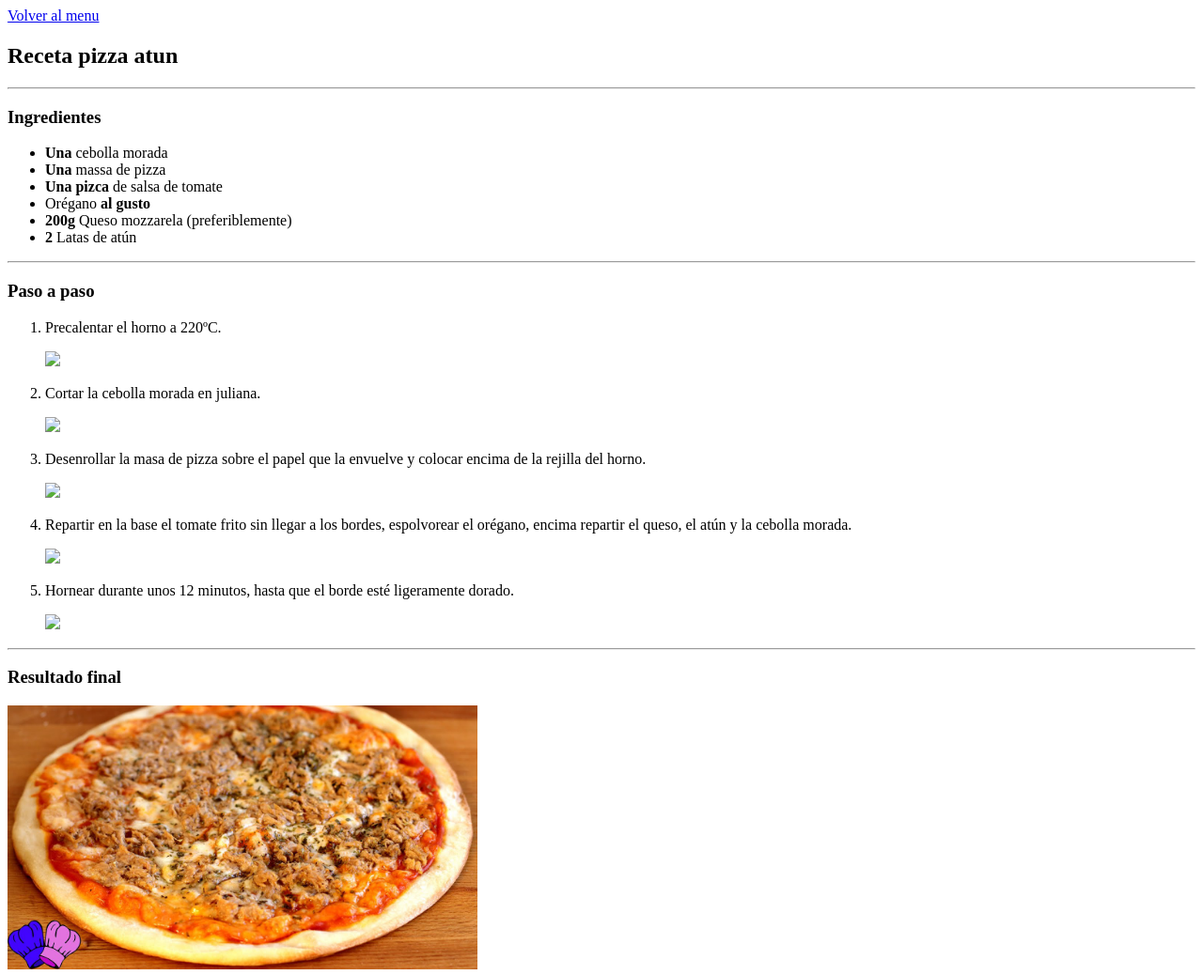
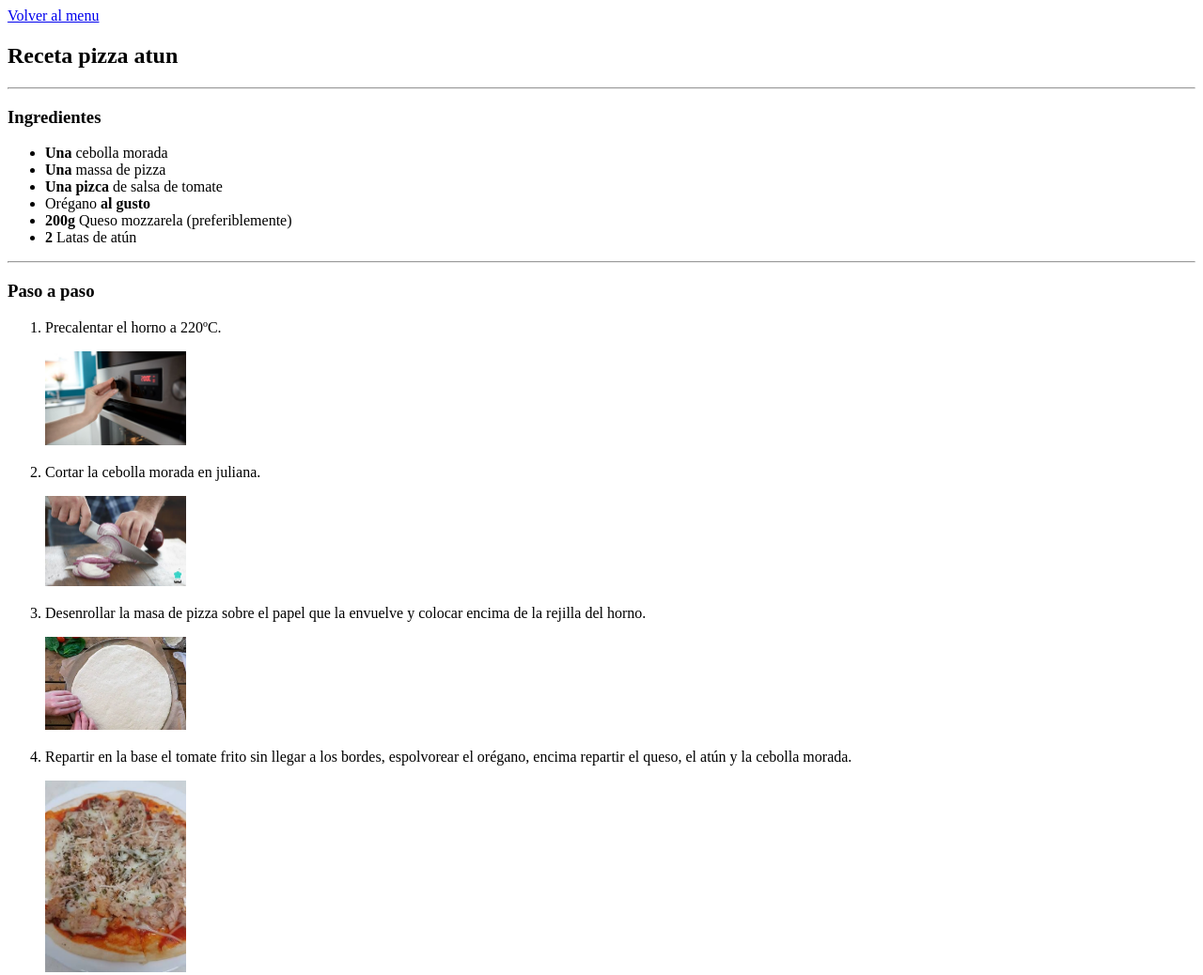
Before and after one commit to OscarRodriguez90/Activitat_evaluativa_2_Mi_menu_saludable_OscarRodriguez, a plain HTML site: page Receta_pizza.html in a window 1280 px wide. Shown: the top 1038 px of the page at 94% size. Drawn offline with Linux system fonts and the light colour scheme.

Commit message:
imagenes

```diff
--- a/Receta_pizza.html
+++ b/Receta_pizza.html
@@ -30,15 +30,15 @@
     <h3>Paso a paso</h3>
     <ol>
         <li>Precalentar el horno a 220ºC.</li>
-        <p><img src="./i" width="150"></p>
+        <p><img src="./img/Paso_a_paso_Pizza/Paso1_pizza.jpg" width="150"></p>
         <li>Cortar la cebolla morada en juliana.</li>
-        <p><img src="./i" width="150"></p>
+        <p><img src="./img/Paso_a_paso_Pizza/Paso2_pizza.jpg" width="150"></p>
         <li>Desenrollar la masa de pizza sobre el papel que la envuelve y colocar encima de la rejilla del horno.</li>
-        <p><img src="./i" width="150"></p>
+        <p><img src="./img/Paso_a_paso_Pizza/Paso3_pizza.webp" width="150"></p>
         <li>Repartir en la base el tomate frito sin llegar a los bordes, espolvorear el orégano, encima repartir el queso, el atún y la cebolla morada.</li>
-        <p><img src="./i" width="150"></p>
+        <p><img src="./img/Paso_a_paso_Pizza/Paso4_pizza.jpg" width="150"></p>
         <li> Hornear durante unos 12 minutos, hasta que el borde esté ligeramente dorado.</li>
-        <p><img src="./i" width="150"></p>
+        <p><img src="./img/Paso_a_paso_Pizza/Paso5_pizza.webp" width="150"></p>
     </ol>
     <hr>
 
```
Also changed, not shown: Receta_paella.html (+9 -0 lines), img/Paso_a_paso_Pizza/Paso1_pizza.jpg (added), img/Paso_a_paso_Pizza/Paso2_pizza.jpg (added), img/Paso_a_paso_Pizza/Paso3_pizza.webp (added), img/Paso_a_paso_Pizza/Paso4_pizza.jpg (added), img/Paso_a_paso_Pizza/Paso5_pizza.webp (added), img/Paso_a_paso_paella/Paso1_paella.jpg (added), img/Paso_a_paso_paella/Paso2_paella.jpg (added), img/Paso_a_paso_paella/Paso3_paella.jpg (added), img/Paso_a_paso_paella/Paso4_paella.webp (added), img/Paso_a_paso_paella/Paso5_paella.jpg (added), img/Paso_a_paso_paella/Paso6_paella.jpg (added), img/Paso_a_paso_paella/Paso7_paella.jpg (added), img/Paso_a_paso_paella/Paso8_paella.jpg (added), 1 more files.
